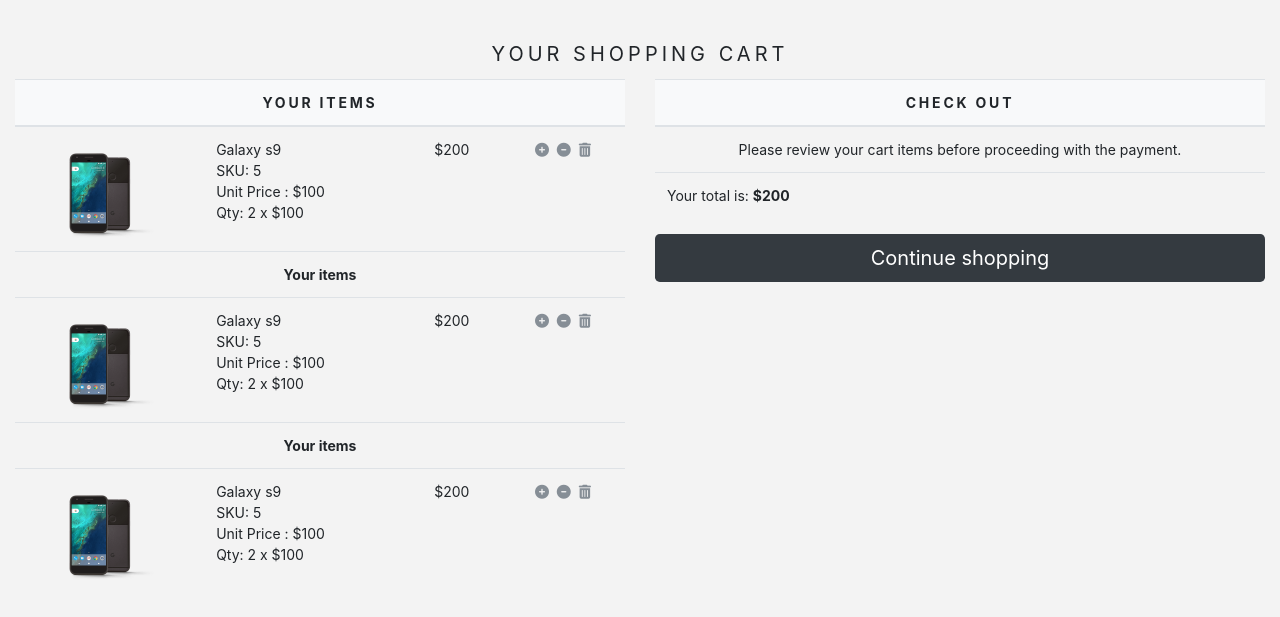
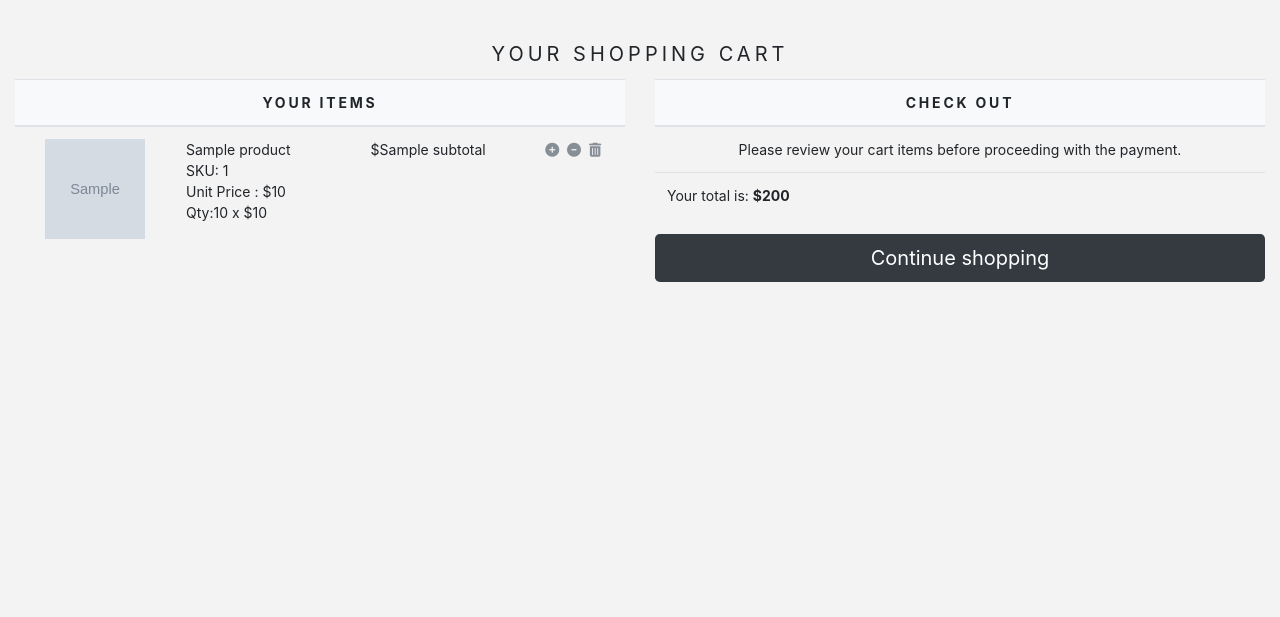
Before and after one commit to tbaror/ecommerce_proj, a Django app: template store/templates/cart.html in a window 1280 px wide. Shown: the part 69-686 px from the top of the page. Run offline with Django 3.2, Linux system fonts and the light colour scheme; the template is opened without the code that fills it: most values are stand-ins (such as "Sample title", 1, 10 or a date in 2020); grey boxes marked "Sample" are stand-in pictures; some libraries are stand-ins or nearby versions.

Commit message:
cart html

```diff
--- a/store/templates/cart.html
+++ b/store/templates/cart.html
@@ -28,7 +28,7 @@
   <div class="col-12 col-sm-12 col-md-12 col-lg-6 text-center">
 <table class="table cart_table">
     <thead class="cart_thead">
-        {% for i in '123' %}
+        {% for cart_item in cart_items %}
         <tr>
             <th colspan="4">
                 Your items
@@ -37,21 +37,24 @@
     </thead>
     <tr>
         <td>
-            <a href=""><img src="{% static 'img/product-1.png' %}" height="100" width="100" alt=""></a>
+            <a href="cart_item.product.get_url">
+                <img src="{{cart_item.product.image.url}}" height="100" width="100" alt=""></a>
         </td>
 
         <td class="text-left">
-            Galaxy s9
+            {{cart_item.product.name}}
             <br>
-            SKU: 5
+            SKU: {{cart_item.product.id}}
             <br>
-            Unit Price : $100
+            Unit Price : ${{cart_item.product.price}}
             <br>
-            Qty: 2 x $100
+            Qty:{{cart_item.quantity}} x ${{cart_item.product.price}}
         </td>
         <td>
-            $200
+            ${{cart_item.subtotal}}
         </td>
+        {% if cart_item.quantity < cart_item.product.stock %}
+        {% else %}{% endif %}
         <td>
             &nbsp;<a href=""><i class="fas fa-plus-circle cart_icon"></i></a>
             &nbsp;<a href=""><i class="fas fa-minus-circle cart_icon"></i></a>
```
